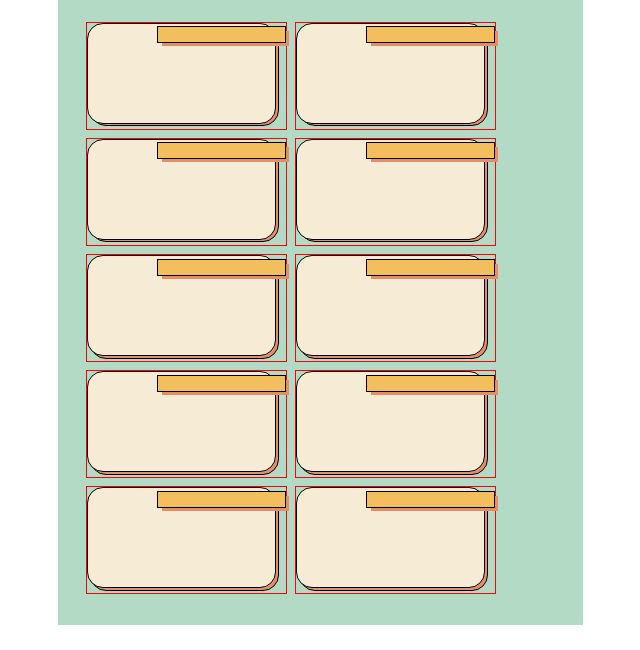
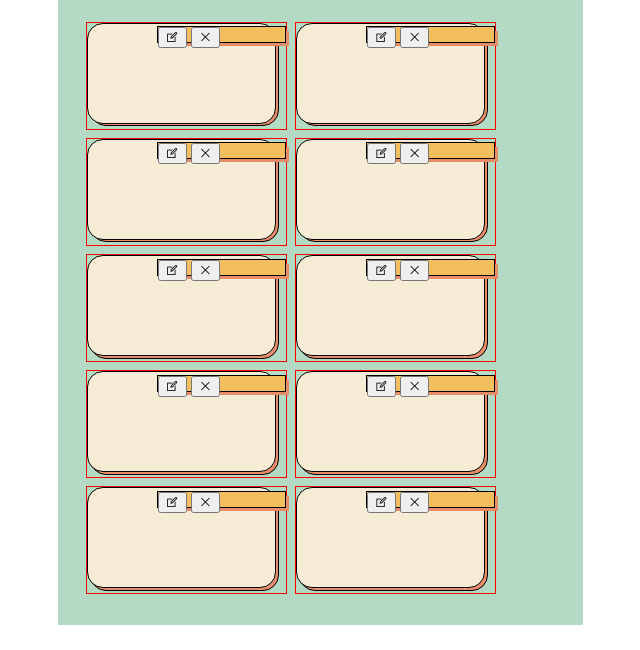
Before and after one commit to joshiee02/ToDoList, a website built with webpack: page dist/index.html in a window 1280 px wide. Shown: the part 150-800 px from the top of the page, without its empty margins (320-960 px from the left). Built offline with nearby package versions, Linux system fonts and the light colour scheme.

Commit message:
add buttons on control bar

```diff
--- a/dist/index.html
+++ b/dist/index.html
@@ -4,6 +4,7 @@
   <meta charset="UTF-8">
   <meta http-equiv="X-UA-Compatible" content="IE=edge">
   <meta name="viewport" content="width=device-width, initial-scale=1.0">
+  <link rel="stylesheet" href="https://maxst.icons8.com/vue-static/landings/line-awesome/line-awesome/1.3.0/css/line-awesome.min.css">
 </head>
 <body>
   <div id="container">
@@ -17,52 +18,102 @@
       <div>
         <div class="taskContainer"></div>
         <div class="bgContainer"></div>
-        <div class="controlBar"></div>
+        <div class="controlBar">
+          <div id="buttons">
+            <button id="edit"><i class="las la-edit"></i></button>
+            <button id="remove"><i class="las la-times"></i></button>
+          </div>
+        </div>
       </div>
       <div>
         <div class="taskContainer"></div>
         <div class="bgContainer"></div>
-        <div class="controlBar"></div>
+        <div class="controlBar">
+          <div id="buttons">
+            <button id="edit"><i class="las la-edit"></i></button>
+            <button id="remove"><i class="las la-times"></i></button>
+          </div>
+        </div>
       </div>
       <div>
         <div class="taskContainer"></div>
         <div class="bgContainer"></div>
-        <div class="controlBar"></div>
+        <div class="controlBar">
+          <div id="buttons">
+            <button id="edit"><i class="las la-edit"></i></button>
+            <button id="remove"><i class="las la-times"></i></button>
+          </div>
+        </div>
       </div>
       <div>
         <div class="taskContainer"></div>
         <div class="bgContainer"></div>
-        <div class="controlBar"></div>
+        <div class="controlBar">
+          <div id="buttons">
+            <button id="edit"><i class="las la-edit"></i></button>
+            <button id="remove"><i class="las la-times"></i></button>
+          </div>
+        </div>
       </div>
       <div>
         <div class="taskContainer"></div>
         <div class="bgContainer"></div>
-        <div class="controlBar"></div>
+        <div class="controlBar">
+          <div id="buttons">
+            <button id="edit"><i class="las la-edit"></i></button>
+            <button id="remove"><i class="las la-times"></i></button>
+          </div>
+        </div>
       </div>
       <div>
         <div class="taskContainer"></div>
         <div class="bgContainer"></div>
-        <div class="controlBar"></div>
+        <div class="controlBar">
+          <div id="buttons">
+            <button id="edit"><i class="las la-edit"></i></button>
+            <button id="remove"><i class="las la-times"></i></button>
+          </div>
+        </div>
       </div>
       <div>
         <div class="taskContainer"></div>
         <div class="bgContainer"></div>
-        <div class="controlBar"></div>
+        <div class="controlBar">
+          <div id="buttons">
+            <button id="edit"><i class="las la-edit"></i></button>
+            <button id="remove"><i class="las la-times"></i></button>
+          </div>
+        </div>
       </div>
       <div>
         <div class="taskContainer"></div>
         <div class="bgContainer"></div>
-        <div class="controlBar"></div>
+        <div class="controlBar">
+          <div id="buttons">
+            <button id="edit"><i class="las la-edit"></i></button>
+            <button id="remove"><i class="las la-times"></i></button>
+          </div>
+        </div>
       </div>
       <div>
         <div class="taskContainer"></div>
         <div class="bgContainer"></div>
-        <div class="controlBar"></div>
+        <div class="controlBar">
+          <div id="buttons">
+            <button id="edit"><i class="las la-edit"></i></button>
+            <button id="remove"><i class="las la-times"></i></button>
+          </div>
+        </div>
       </div>
       <div>
         <div class="taskContainer"></div>
         <div class="bgContainer"></div>
-        <div class="controlBar"></div>
+        <div class="controlBar">
+          <div id="buttons">
+            <button id="edit"><i class="las la-edit"></i></button>
+            <button id="remove"><i class="las la-times"></i></button>
+          </div>
+        </div>
       </div>
     </section>
   <script src="main.js"></script>
```
